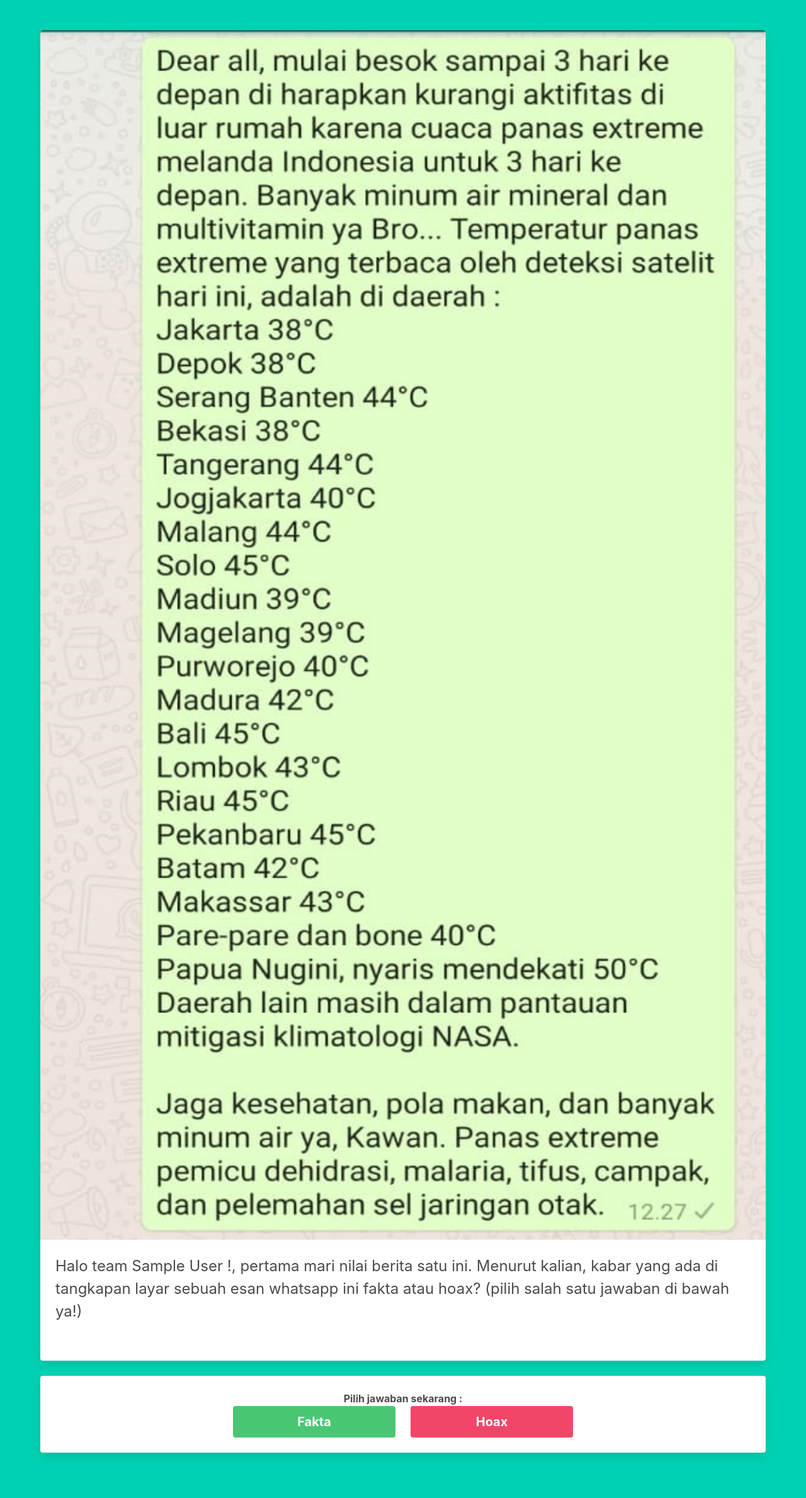
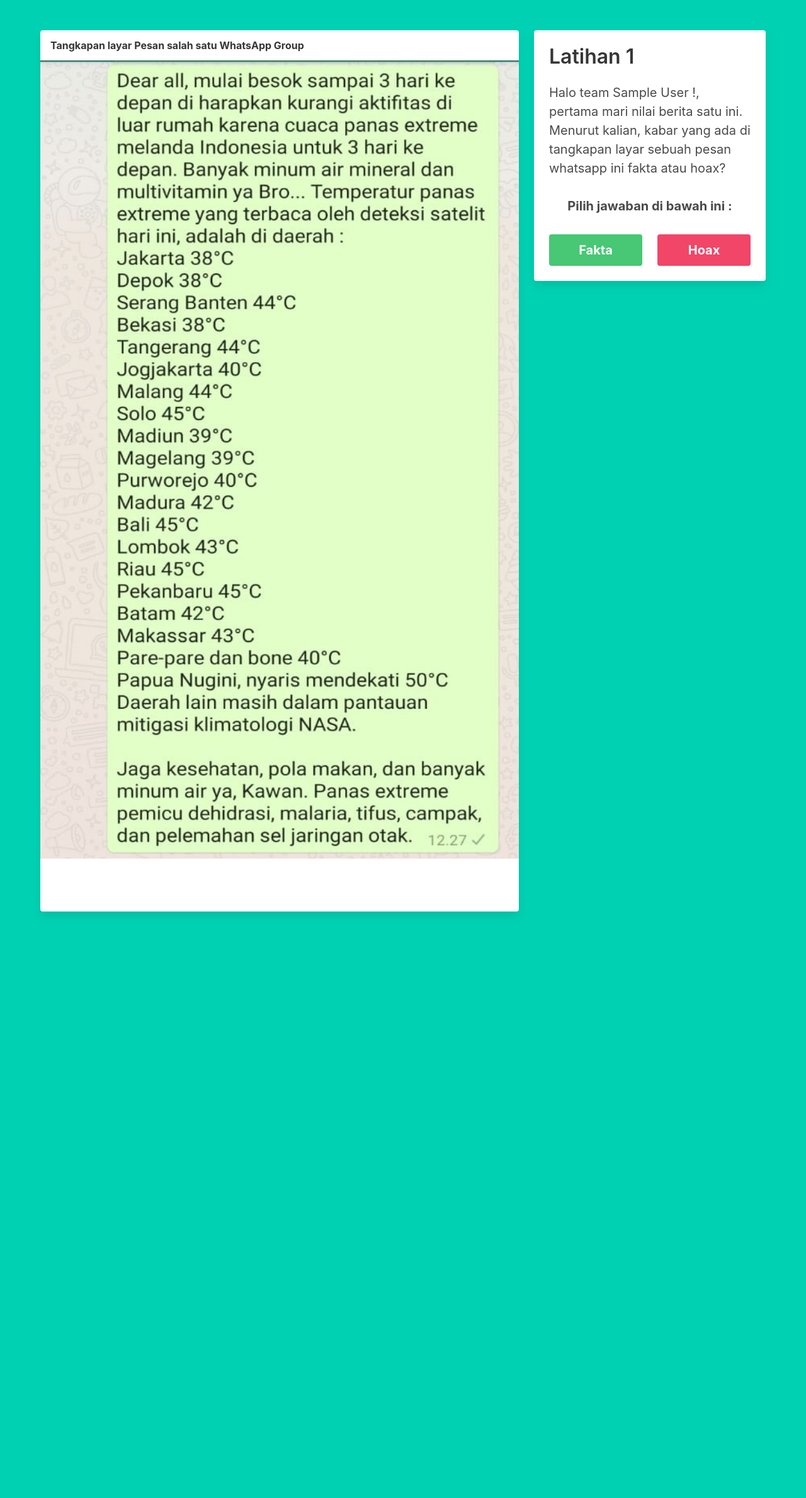
Before and after one commit to bijancot/hoax, a PHP site: page /main/pemanasan/pertama.php in a window 1280 px wide. Shown: the whole page at 63% size. After the commit the page ends 1452 px from the top, so only its background shows below. Run offline with PHP 8.4, Linux system fonts and the light colour scheme; the visitor is signed in with stand-in values (Sample User, id 1); some libraries are stand-ins or nearby versions.

Commit message:
update and fix layout for diffent device

```diff
--- a/main/index.php
+++ b/main/index.php
@@ -24,6 +24,7 @@ $_SESSION['uname'] = $namaTeam;
                           <h1 class="title has-text-dark">
                             Halo <?= $namaTeam?> Selamat datang di Leres. !!
                             </h1>
+                            <br/>
                             <h2 class="subtitle has-text-dark">
                             Sebelum mulai, yuk pemanasan dulu!. Di bagian kali ini teman-teman akan diajak untuk mengenali berita hoax dengan teknik paling dasar.
                             </h2>
--- a/main/pemanasan/pertama.php
+++ b/main/pemanasan/pertama.php
@@ -22,25 +22,40 @@
     <div class="hero-body">
         <div class="container">
             <div class="columns">
-                <div class="column is-full">
+                <div class="column is-two-thirds">
                     <div class="card">
+                      <header class="card-header ">
+                        <p class="card-header-title has-text-left">
+                          Tangkapan layar Pesan salah satu WhatsApp Group
+                        <!-- </p> -->
+                        <!-- <a href="#" class="card-header-icon" aria-label="more options">
+                          <span class="icon">
+                            <i class="fas fa-angle-down" aria-hidden="true"></i>
+                          </span>
+                        </a> -->
+                      </header>
                         <figure class="image is-3by5">
                         <img src="../../assets/image/image_1.png" alt="Placeholder image">
                         </figure>
-                        <div class="card-content is-size-5-mobile is-size-4-desktop">
-                          Halo team <?= $user?> !, pertama mari nilai berita satu ini. Menurut kalian, kabar yang ada di tangkapan layar sebuah esan whatsapp ini fakta atau hoax?
-                          (pilih salah satu jawaban di bawah ya!)<br/>
-                          </br>
-                          <!-- <div class="columns">
+                        <div class="card-content is-size-5-mobile is-size-4-desktop ">
+                          <!-- <div class="is-hidden-mobile">Tangkapan layar Pesan salah satu <em>WhatsApp Group</em></div> -->
+                          <div class="is-hidden-desktop penjelasan">
+                            <h2 class="title has-text-dark">Latihan 1</h2><br/>
+                            Halo team <?= $user?> !, pertama mari nilai berita satu ini. Menurut kalian, kabar yang ada di tangkapan layar sebuah pesan whatsapp ini fakta atau hoax?
+
+                              <br/><br/><br/><p><strong class="has-text-centered">Pilih jawaban di bawah ini :</strong></p>
+                            <div class="columns">
                               <div class="column"></div>
                               <div class="column"><button class="showAnswer button is-medium is-success is-center is-fullwidth"><strong>Fakta</strong></button></div>
                               <div class="column"><button class="showAnswer button is-medium is-danger is-center is-fullwidth"><strong>Hoax</strong></button></div>
                               <div class="column"></div>
-                          </div> -->
+                          </div>
+                            </div>
+                            <br/>
                         </div>
                     </div>
                     <br/>
-                    <div class="card">
+                    <!-- <div class="card">
                       <div class="card-content">
                         <p class="has-text-centered"><strong>Pilih jawaban sekarang :</strong></p>
                       <div class="columns">
@@ -50,9 +65,25 @@
                               <div class="column"></div>
                           </div>
                       </div>
+                    </div> -->
+                </div>
+                <div class="column">
+                  <div class="card is-hidden-mobile">
+
+                    <div class="card-content is-size-5-mobile is-size-5-desktop">
+                      <h2 class="title has-text-dark">Latihan 1</h2>
+                      <p>Halo team <?= $user?> !, pertama mari nilai berita satu ini. Menurut kalian, kabar yang ada di tangkapan layar sebuah pesan whatsapp ini fakta atau hoax?</p>
+                      <br/>
+                      <p class="has-text-centered"><strong>Pilih jawaban di bawah ini :</strong></p><br/>
+                      <div class="columns">
+
+                              <div class="column"><button class="showAnswer button is-medium is-success is-center is-fullwidth"><strong>Fakta</strong></button></div>
+                              <div class="column"><button class="showAnswer button is-medium is-danger is-center is-fullwidth"><strong>Hoax</strong></button></div>
+
+                          </div>
                     </div>
+                  </div>
                 </div>
-                <div class="column"></div>
             </div>
             <div class="modal">
               <div class="modal-background"></div>
```
